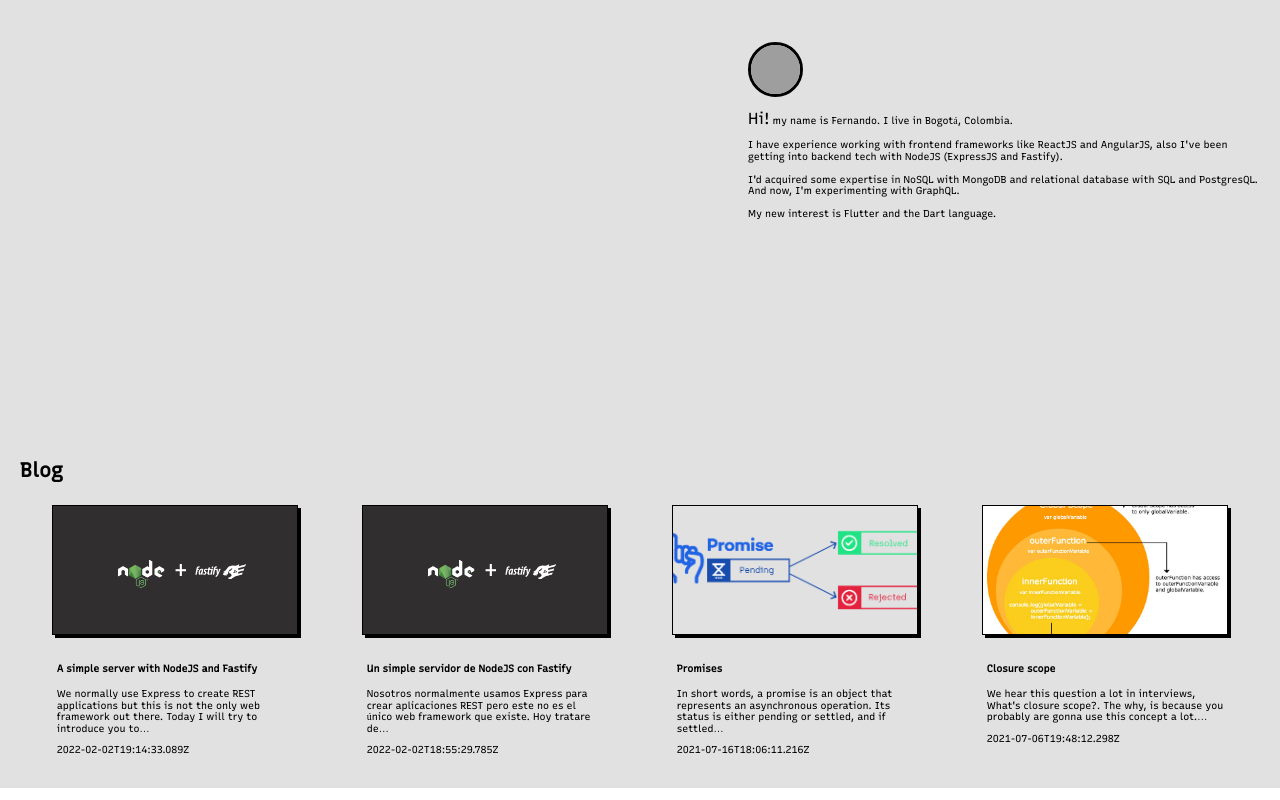
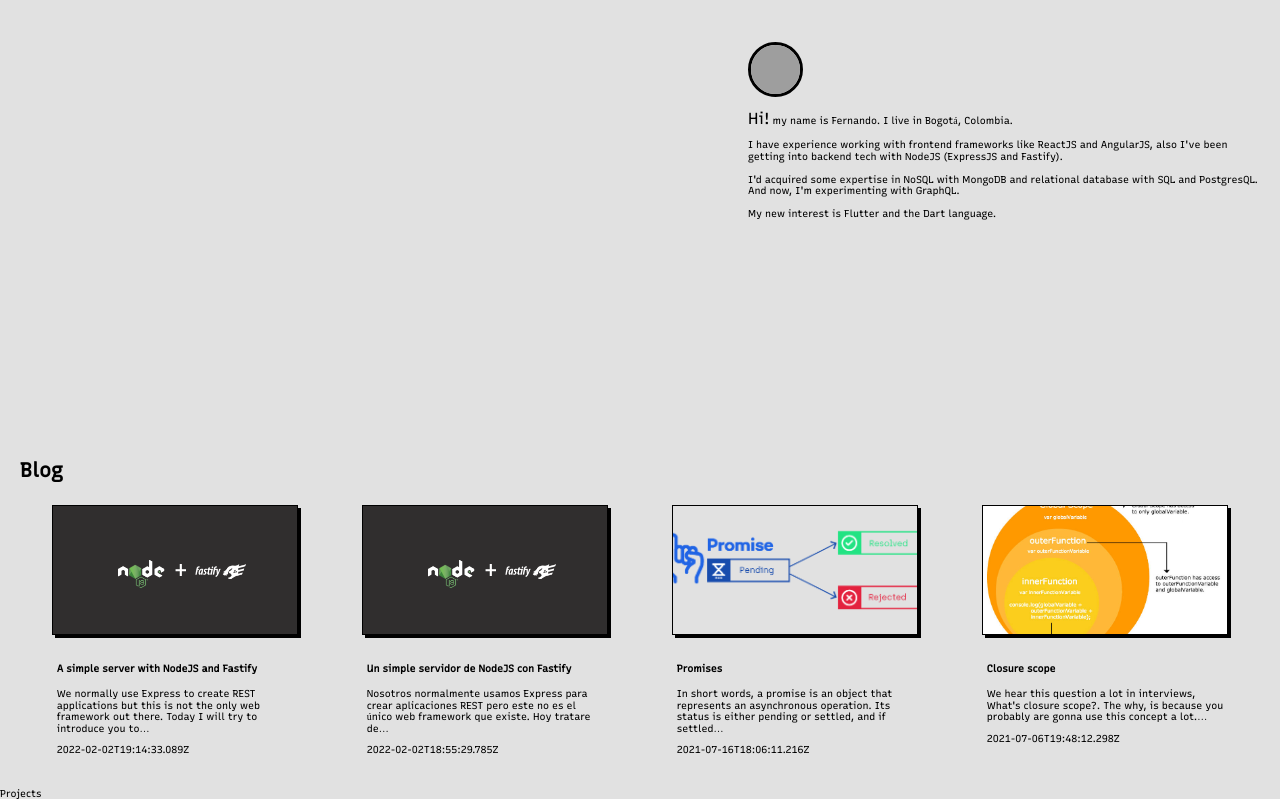
Before and after one commit to ferjpi/Portfolio, a Gatsby site: page / in a window 1280 px wide. Shown: the part 778-1578 px from the top of the page. Built offline with nearby package versions, Linux system fonts and the light colour scheme; Gatsby itself is replaced by a stand-in of ours; grey boxes are pictures that could not be loaded.

Commit message:
Move into section folder and create project section

```diff
--- a/src/components/blogSection.js
+++ b/src/components/section/blogSection.js
@@ -1,6 +1,6 @@
 import React from "react"
 import Styled from "styled-components"
-import Card from "./card"
+import Card from "../card"
 
 const BlogContainerStyle = Styled.section`
   padding: 2rem;
--- a/src/components/profile.js
+++ b/src/components/section/profile.js
@@ -1,7 +1,7 @@
 import React, { useState } from "react"
 import Styled from "styled-components"
 import { motion } from "framer-motion"
-import imgProfile from "../images/ProfileBig_cropped.png"
+import imgProfile from "../../images/ProfileBig_cropped.png"
 
 const ProfileContainer = Styled.section`
   min-block-size: 50vh;
--- /dev/null
+++ b/src/components/section/projects.js
@@ -0,0 +1,7 @@
+import React from "react"
+
+const Projects = () => {
+  return <div>Projects</div>
+}
+
+export default Projects
--- a/src/pages/index.js
+++ b/src/pages/index.js
@@ -2,8 +2,9 @@ import React, { useEffect, useState } from "react"
 import { graphql } from "gatsby"
 import { useTransform, useViewportScroll, motion } from "framer-motion"
 import HomePortrait from "../components/homePortrait"
-import BlogSection from "../components/blogSection"
-import Profile from "../components/profile"
+import BlogSection from "../components/section/blogSection"
+import Profile from "../components/section/profile"
+import Projects from "../components/section/projects"
 import "normalize.css"
 
 const IndexPage = ({ data }) => {
@@ -17,7 +18,6 @@ const IndexPage = ({ data }) => {
   useEffect(
     () =>
       yRange.onChange(v => {
-        console.log("yRange.current ", yRange.current)
         setCurrentPercent(Math.trunc(yRange.current))
       }),
     [yRange]
@@ -42,6 +42,7 @@ const IndexPage = ({ data }) => {
       <HomePortrait />
       <Profile />
       <BlogSection blogData={blogData} />
+      <Projects />
     </motion.main>
   )
 }
```
